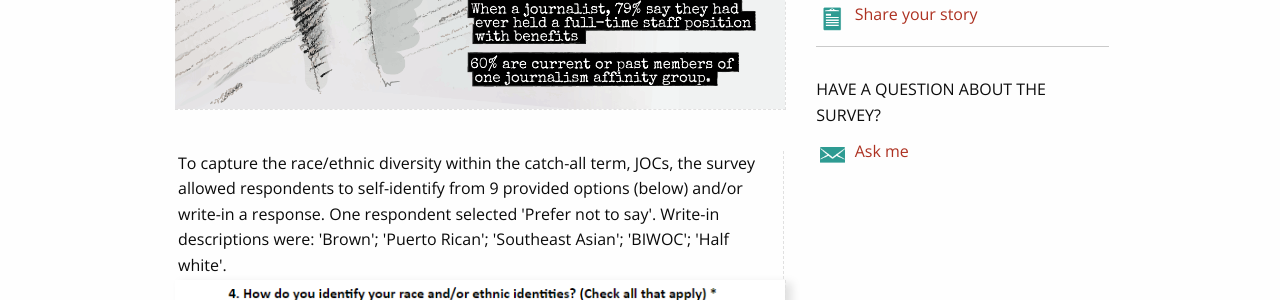
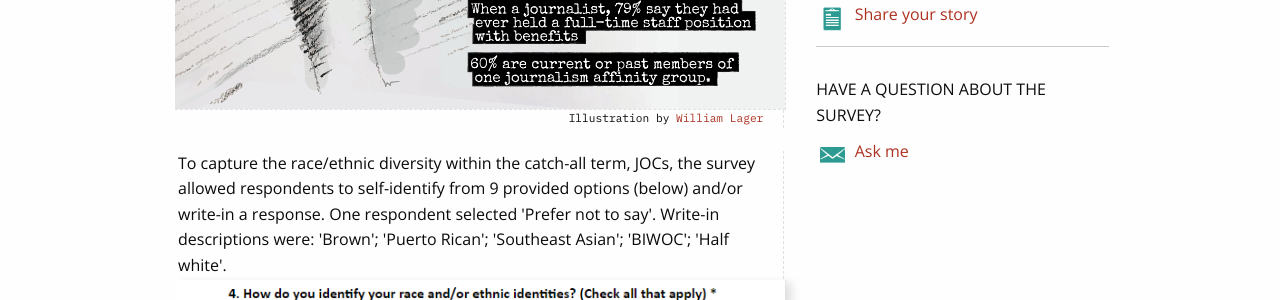
Before and after one commit to OpenNews/opennews-website, a Jekyll site: the page projects/2020-leavers-survey/index.html, which Jekyll copies as it is, in a window 1280 px wide. Shown: the part 802-1102 px from the top of the page. Built offline with Jekyll 4.4.1, drawn with Linux system fonts in a browser that asks for light colours; comment, search, counter and statistics services are not loaded.

Commit message:
add credit to leavers image

```diff
--- a/projects/2020-leavers-survey/index.html
+++ b/projects/2020-leavers-survey/index.html
@@ -32,7 +32,15 @@
     <link rel="stylesheet" href="assets/css/app.css">
     <link rel="stylesheet" href="assets/css/add.css">
     <link href="https://fonts.googleapis.com/css2?family=IBM+Plex+Mono:wght@200;400&family=IBM+Plex+Serif:wght@200;300;400&family=Open+Sans:wght@300;400;800&display=swap" rel="stylesheet">
-
+    <style type="text/css">
+      .ccimg p {
+        float: right;
+          font-family: 'IBM Plex Mono', monospace;
+          padding-right: 20px;
+          font-size: .7rem;
+          margin-top: -5px;
+        }
+    </style>
     <script>
         (function(i,s,o,g,r,a,m){i['GoogleAnalyticsObject']=r;i[r]=i[r]||function(){
         (i[r].q=i[r].q||[]).push(arguments)},i[r].l=1*new Date();a=s.createElement(o),
@@ -99,7 +107,7 @@
                 <div class="large-8 cell">
                   <div class="pair-frame-l">
                     <p>A typical 'Leaver' profile emerged from the responses to the survey. Scroll to explore a more detailed demographic picture of all 101 respondents.</p>
-                    <span class="ccimg"><img alt="A profile of the typical Leaver, an experienced, usually mid-career African-American or Black woman, aged 27-44, by @iniwil" src="assets/img/typical-leaver.png"></span>
+                    <span class="ccimg"><img alt="A profile of the typical Leaver, an experienced, usually mid-career African-American or Black woman, aged 27-44, by @iniwil" src="assets/img/typical-leaver.png"><p>Illustration by <a href="https://iniwil.github.io/">William Lager</a></p></span>
                   </div>
                   <div class="pair-frame-l">
                     <p>To capture the race/ethnic diversity within the catch-all term, JOCs, the survey allowed respondents to self-identify from 9 provided options (below) and/or write-in a response. One respondent selected 'Prefer not to say'. Write-in descriptions were: 'Brown'; 'Puerto Rican'; 'Southeast Asian'; 'BIWOC'; 'Half white'.</p>
```
